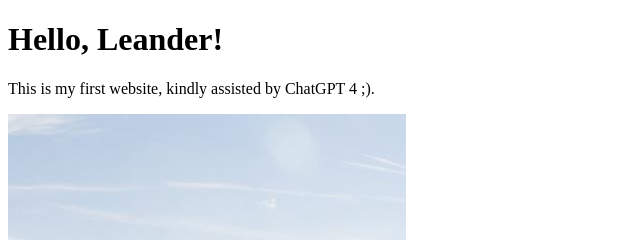
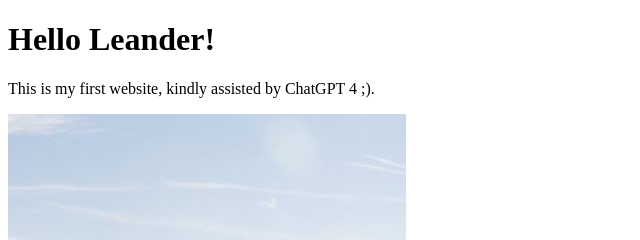
Before and after one commit to jvb5/MyFirstWebsite, a plain HTML site: page index.html in a window 1280 px wide. Shown: the top 240 px of the page, 0-640 px from the left. Drawn offline with Linux system fonts and the light colour scheme.

Commit message:
Update index.html

```diff
--- a/index.html
+++ b/index.html
@@ -4,7 +4,7 @@
     <title>My First Web Page</title>
 </head>
 <body>
-    <h1>Hello, Leander!</h1>
+    <h1>Hello Leander!</h1>
     <p>This is my first website, kindly assisted by ChatGPT 4 ;).</p>
     <img src="image.jpg" alt="An example image">
     <br>
```
